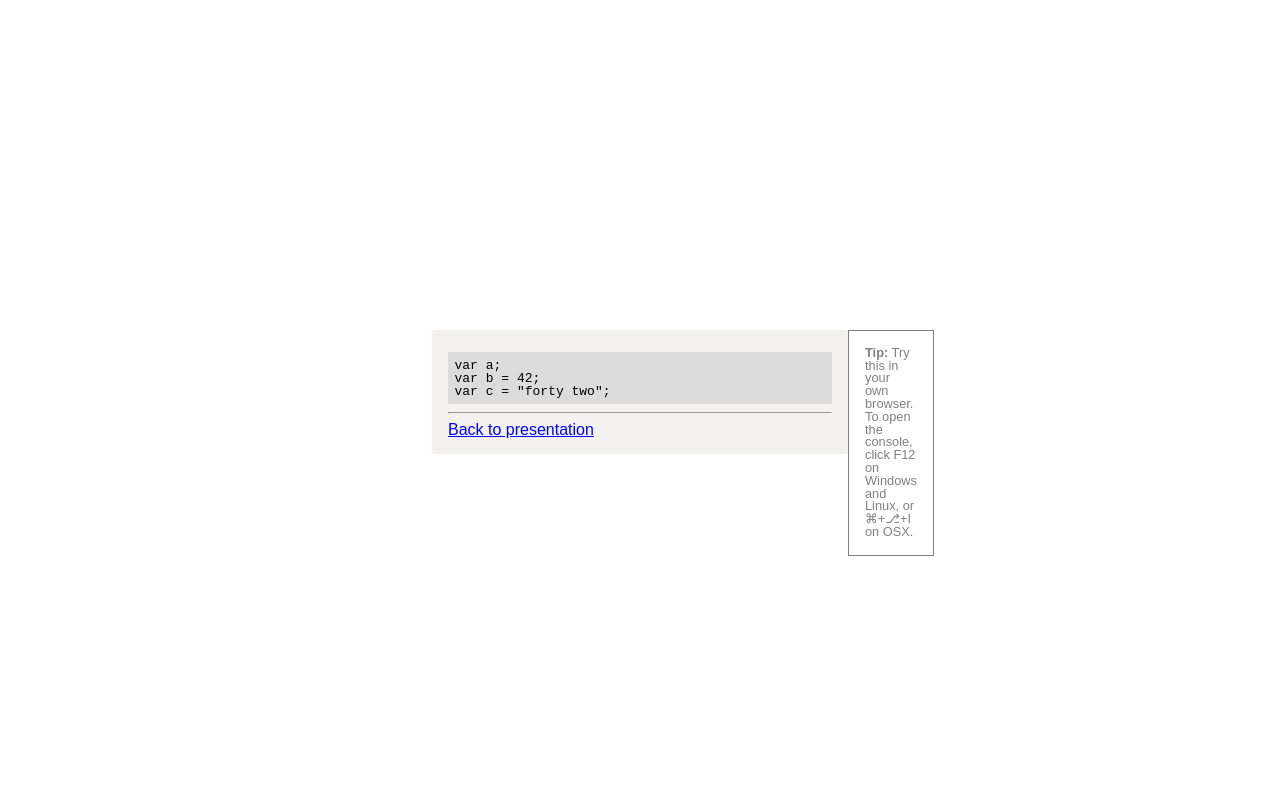
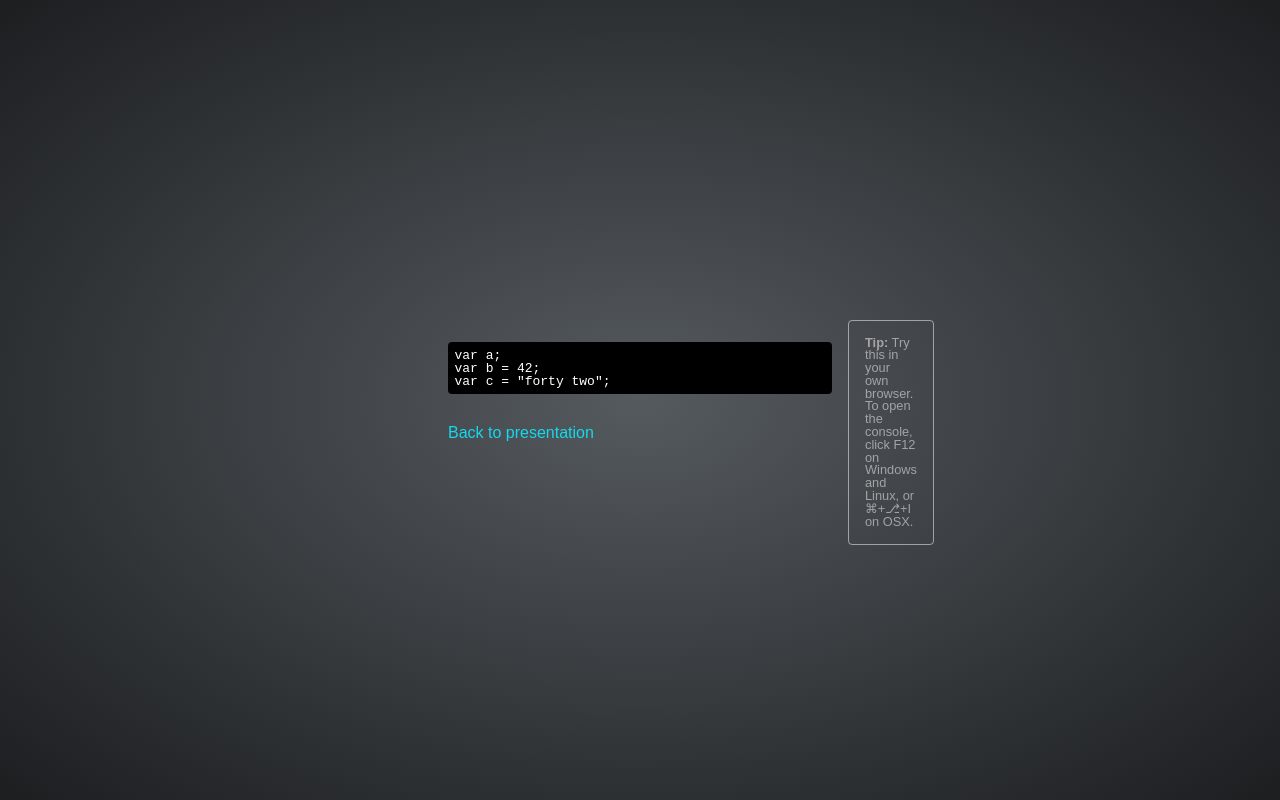
Before and after one commit to megoth/jsintro, a website: page examples/variables.html in a window 1280 px wide. Drawn offline with Linux system fonts and the light colour scheme.

Commit message:
Fancified examples a bit more

```diff
--- a/examples/variables.html
+++ b/examples/variables.html
@@ -3,9 +3,7 @@
 	<code>var a;
 var b = 42;
 var c = "forty two";</code>
-
-	<hr />
-
+	<br />
 	<a href="../#/variables">Back to presentation</a>
 </div>
 
--- a/sass/examples.scss
+++ b/sass/examples.scss
@@ -1,5 +1,7 @@
+@import "compass";
 @import "compass/reset";
 @import "compass/css3/flexbox";
+@import "sassy-buttons";
 
 html {
 	height: 100%;
@@ -7,6 +9,7 @@ html {
 }
 
 body {
+	@include background-image(radial-gradient(#555a5f 0%, #1c1e20 100%));
 	@include display-flex;
 	@include align-items(center);
 	@include justify-content(center);
@@ -15,20 +18,22 @@ body {
 	min-height: 100%;
 }
 
-a {
-	color: blue;
-}
-
 [role="main"] {
-	background: rgba(147,128,108,.1);
-	border-radius: 3px;
+	color: white;
 	margin-bottom: 1em;
 	padding: 1em;
 	position: relative;
 	min-width: 30%;
+	a {
+		color: #13daec;
+		display: inline-block;
+		text-decoration: none;
+		margin: 0.5em 0;
+	}
 	aside {
-		border: solid 1px grey;
-		color: grey;
+		border: solid 1px rgba(255, 255, 255, 0.5);
+		border-radius: 4px;
+		color: rgba(255, 255, 255, 0.5);
 		padding: 1rem;
 		font-size: 0.8em;
 		margin-top: -1rem;
@@ -38,7 +43,8 @@ a {
 }
 
 code {
-	background: gainsboro;
+	background: black;
+	border-radius: 4px;
 	display: block;
 	font-family: Monospace;
 	margin: 0.5em 0;
@@ -49,3 +55,7 @@ code {
 strong {
 	font-weight: bold;
 }
+
+button {
+	@include sassy-button("glass");
+}
```
Also changed, not shown: examples/alert.html (+1 -1 lines), examples/arrays.html (+1 -3 lines), examples/clock-angular.html (+1 -1 lines), examples/clock-jquery.html (+1 -1 lines), examples/clock-js.html (+1 -1 lines), examples/confirm.html (+1 -1 lines), examples/functions.html (+1 -1 lines), examples/objects.html (+1 -1 lines), examples/prompt.html (+1 -1 lines), examples/time.html (+2 -4 lines), css/examples.css, 2 other files.
